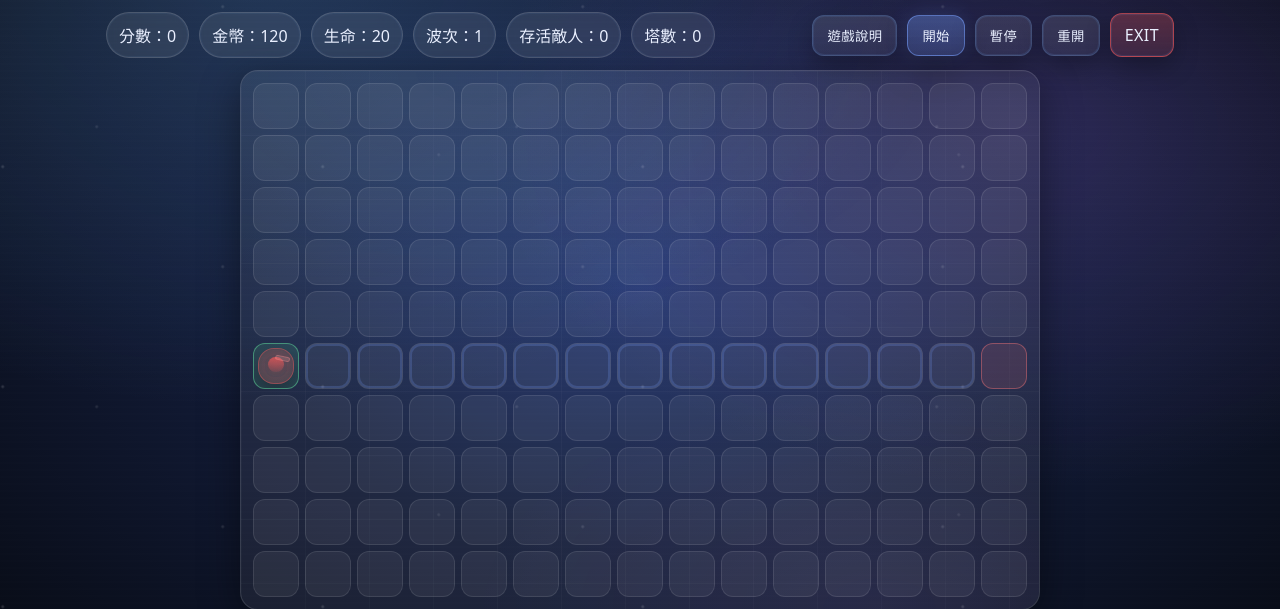
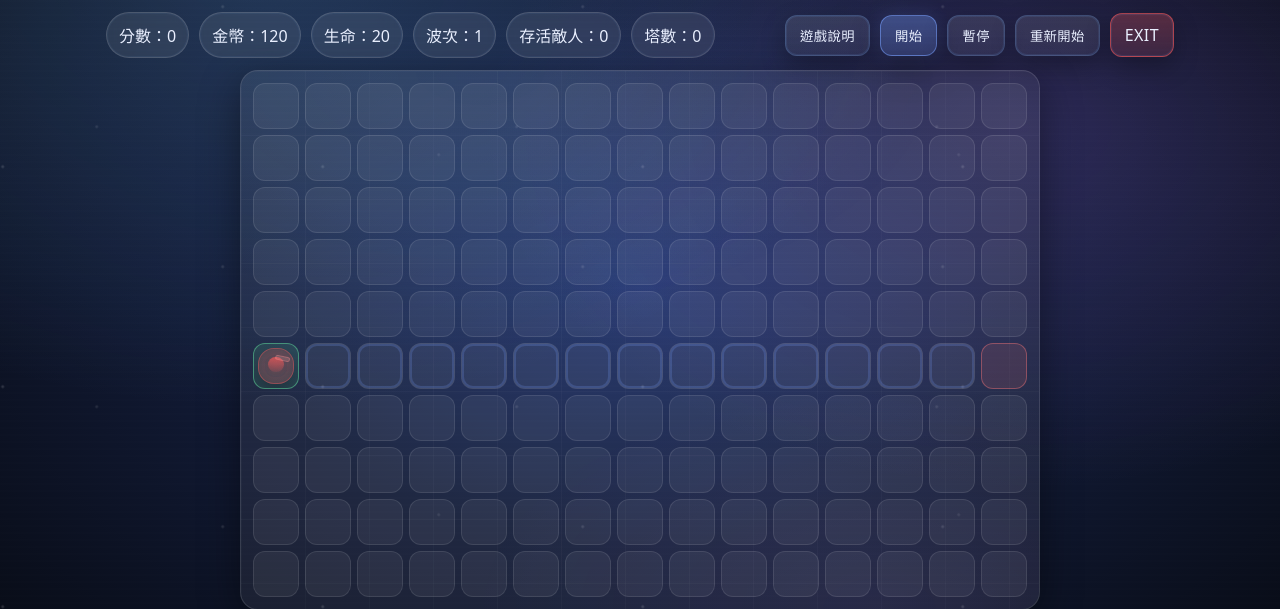
Before and after one commit to KOYUNGCHING/CITY_PUZZLE, a Flask app: page /game/4 in a window 1280 px wide. Shown: the part 112-721 px from the top of the page. Run offline with Flask 3, Linux system fonts and the light colour scheme.

Commit message:
改按鈕名

```diff
--- a/templates/game4.html
+++ b/templates/game4.html
@@ -25,7 +25,7 @@
       <button id="howBtn" class="btn">遊戲說明</button>
       <button id="startBtn" class="btn primary">開始</button>
       <button id="pauseBtn" class="btn">暫停</button>
-      <button id="resetBtn" class="btn">重開</button>
+      <button id="resetBtn" class="btn">重新開始</button>
       <a href="/game" class="btn danger">EXIT</a>
     </section>
 
```
